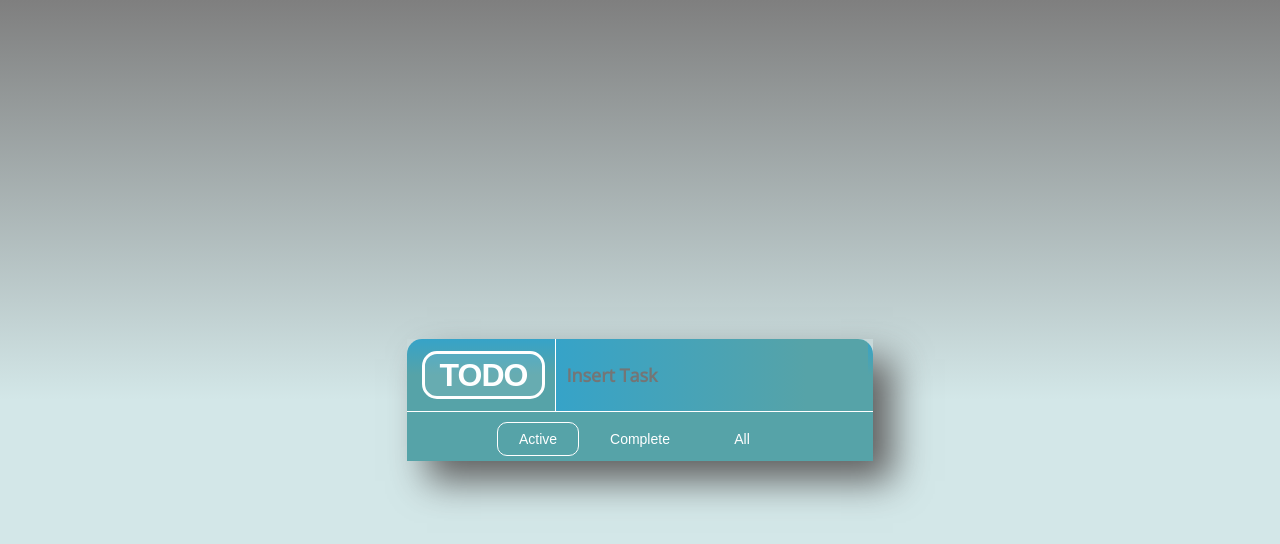
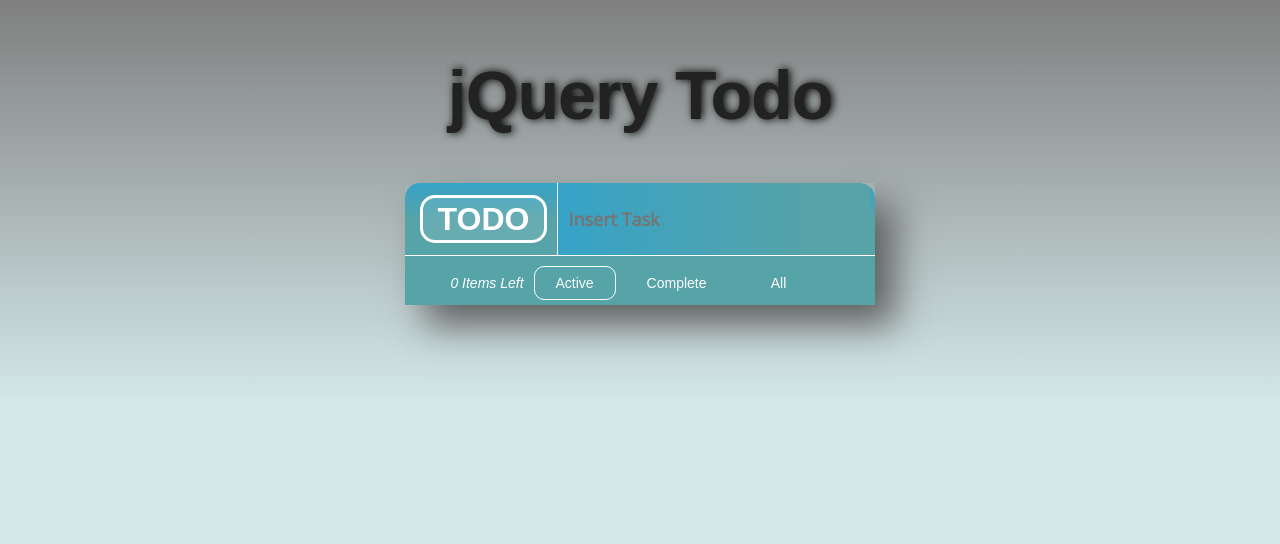
Before and after one commit to danielnehrig/jQuery-Todo, a plain HTML site: page index.html in a window 1280 px wide. Both pictures are taken after a click on the link "Active". Drawn offline with nearby package versions, Linux system fonts and the light colour scheme; a web font is replaced by a local one.

Commit message:
update JS adding Item Count and bug fix in Filtering

```diff
--- a/assets/css/main.sass
+++ b/assets/css/main.sass
@@ -11,14 +11,19 @@
 .wrap
 	+display(flex)
 	+align-items(center)
+	+flex-direction(column)
 	width: 100vw
 	height: 100vh
 	+background-image(linear-gradient(#7F7F7F 0, #D3E7E8 50%))
+	h1
+		padding: 0
+		margin: 60px 0px 0px 0px
+		text-shadow: 2px 0px 8px black
 	.container
 		+display(inline-flex)
 		+justify-content(center)
 		+flex-direction(column)
-		margin: 10% auto
+		margin: 4% auto
 		box-shadow: 20px 20px 35px #606060
 		header
 			+display(flex)
@@ -30,7 +35,7 @@
 			border-top-right-radius: 15px
 			overflow: hidden
 			border-bottom: 1px solid white
-			h1
+			h2
 				font-size: 32px
 				margin: 10px 10px 10px 15px
 				padding: 5px 15px
@@ -60,7 +65,6 @@
 				border: none
 				outline: none
 				border-left: 1px solid white
-
 		section
 			background-color: #56A3A8
 			padding: 0px 5px 5px 5px
@@ -69,7 +73,7 @@
 				margin: 0
 				padding: 0
 				overflow: hidden
-
+				+transition()
 				li
 					padding: 5px 10px
 					// background-color: rgba(63,143,119,0.2)
@@ -111,21 +115,15 @@
 						&.show
 							left: 0px
 		footer
-			&:before
-				content: ''
-				height: 10px
-				position: absolute
-				left: 0
-				height: 50px
-				overflow: hidden
-				background-color: #A7CFD1
-				box-shadow: 0 1px 1px rgba(0, 0, 0, 0.2), 0 8px 0 -3px #f6f6f6, 0 9px 1px -3px rgba(0, 0, 0, 0.2), 0 16px 0 -6px #f6f6f6, 0 17px 2px -6px rgba(0, 0, 0, 0.2)
+			+transition()
 			span
 				+display(flex)
 				+justify-content(center)
 				+align-items(center)
 				background-color: #56A3A8
 				text-align: center
+				i
+					color: white
 				a
 					margin: 5px 10px
 					color: white
--- a/assets/js/functions.js
+++ b/assets/js/functions.js
@@ -1,55 +1,63 @@
 $( document ).ready(function() {
-
+// Action Functions
+function UpdateItems() {
+	var n = $( "li.row" ).length;
+	$("i.items").text( n + " Items Left");
+};
 $(document).on('click', '.remove', function() {
-  $(this).parent().slideUp();
+	$(this).parent().remove();
+	UpdateItems();
 });
-
 $(document).on('click', '.completed', function() {
+	var $this = $(this);
 	$(this).parent().toggleClass("complete");
 	$(this).toggleClass("hov");
+	if($(".filter-active").hasClass('active')) {
+		$this.parent().hide();
+	};
 });
-
 $(document).keypress(function(e) {
 	var str = $( "#todo-text-inp" ).val();
-
 	if(e.which == 13 && str != "" && str != null ) {
 		$( "<li class='row'><a class='remove' href='#'><i class='fa fa-trash-o'></i></a><a class='completed' href='#'><i class='fa fa-check'></i></a>"+ str +"</li>" ).fadeIn().appendTo("ul");
 		$( "#todo-text-inp" ).val("");
 		$( "#todo-text-inp" ).focus();
 		$('h1').removeClass("active");
+		UpdateItems();
 	}
 });
-
 $("h1.active").click(function(){
 	var str = $( "#todo-text-inp" ).val();
-
 	if( str != "" && str != null) {
 		$( "<li class='row'><a class='remove' href='#'><i class='fa fa-trash-o'></i></a><a class='completed' href='#'><i class='fa fa-check'></i></a>"+ str +"</li>" ).fadeIn().appendTo("ul");
 		$( "#todo-text-inp" ).val("");
 		$( "#todo-text-inp" ).focus();
 		$('h1').removeClass("active");
+		UpdateItems();
 	}
 });
-$("#todo-text-inp").focus(function() {
+$("#todo-text-inp").val(function() {
 	$("h1").addClass("active");
 });
-
+// Filter
 $(".filter-complete").click(function() {
 	$(this).addClass("active");
 	$(".filter-active, .filter-all").removeClass("active");
-  $("li.row").slideUp();
-  $("li.row.complete").slideDown();
+	$("li.row").hide();
+	$("li.row.complete").show();
+	UpdateItems();
 });
 $(".filter-all").click(function() {
 	$(this).addClass("active");
 	$(".filter-complete, .filter-active").removeClass("active");
-  $("li.row").fadeIn();
+	$("li.row").show();
+	UpdateItems();
 });
 $(".filter-active").click(function() {
 	$(this).addClass("active");
 	$(".filter-complete, .filter-all").removeClass("active");
-  $("li.row").slideDown();
-  $("li.row.complete").slideUp();
+	$("li.row").show();
+	$("li.row.complete").hide();
+	UpdateItems();
 });
-
 });
--- a/index.html
+++ b/index.html
@@ -2,25 +2,26 @@
 <html lang="en">
 <head>
 	<meta charset="UTF-8">
-    <title>Todo</title>
+	<meta name="viewport" content="width=device-width, user-scalable=no, initial-scale=1.0, maximum-scale=1.0, minimum-scale=1.0">
+	<meta name="author" content="Daniel Nehrig">
+	<title>jQuery Todo</title>
 	<link rel="stylesheet" href="https://maxcdn.bootstrapcdn.com/font-awesome/4.5.0/css/font-awesome.min.css">
 	<link rel="stylesheet" href="assets/css/main.css">
 </head>
 <body>
 	<div class="wrap">
+		<h1>jQuery Todo</h1>
 		<div class="container">
 			<header>
-	        	<h1 class="active">Todo</h1>
+				<h2 class="active">Todo</h1>
 				<input type="text" name="" id="todo-text-inp" placeholder="Insert Task">
 			</header>
-
 			<section>
 				<ul>
 				</ul>
 			</section>
-
 			<footer>
-	        	<span><a href="#" class="filter-active">Active</a><a href="#" class="filter-complete">Complete</a><a href="#" class="filter-all">All</a></span>
+				<span><i class="items"></i><a href="#" class="filter-active">Active</a><a href="#" class="filter-complete">Complete</a><a href="#" class="filter-all">All</a></span>
 			</footer>
 		</div>
 	</div>
```
Also changed, not shown: assets/css/main.css. Lines whose indentation alone changed are shown as unchanged.
